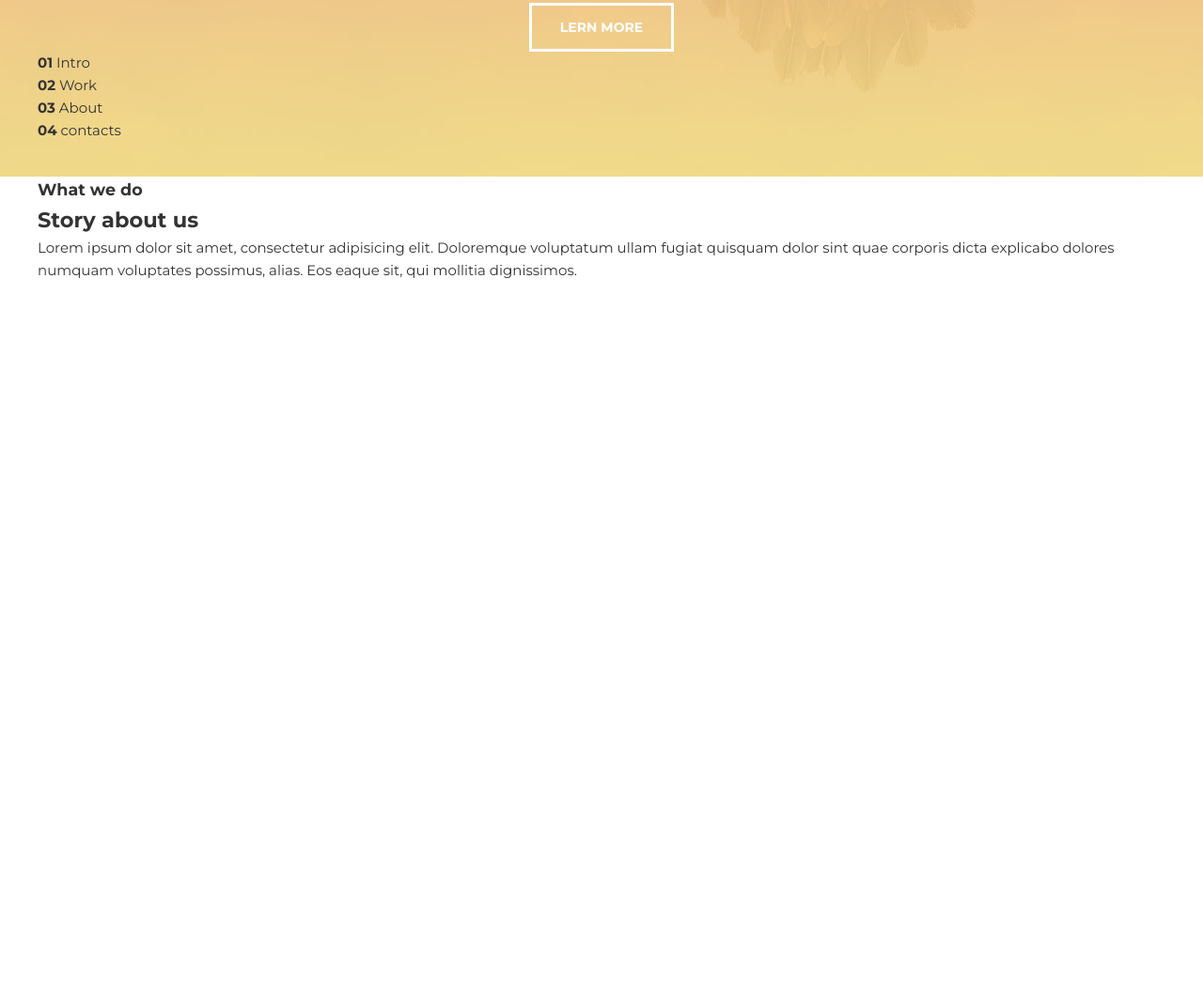
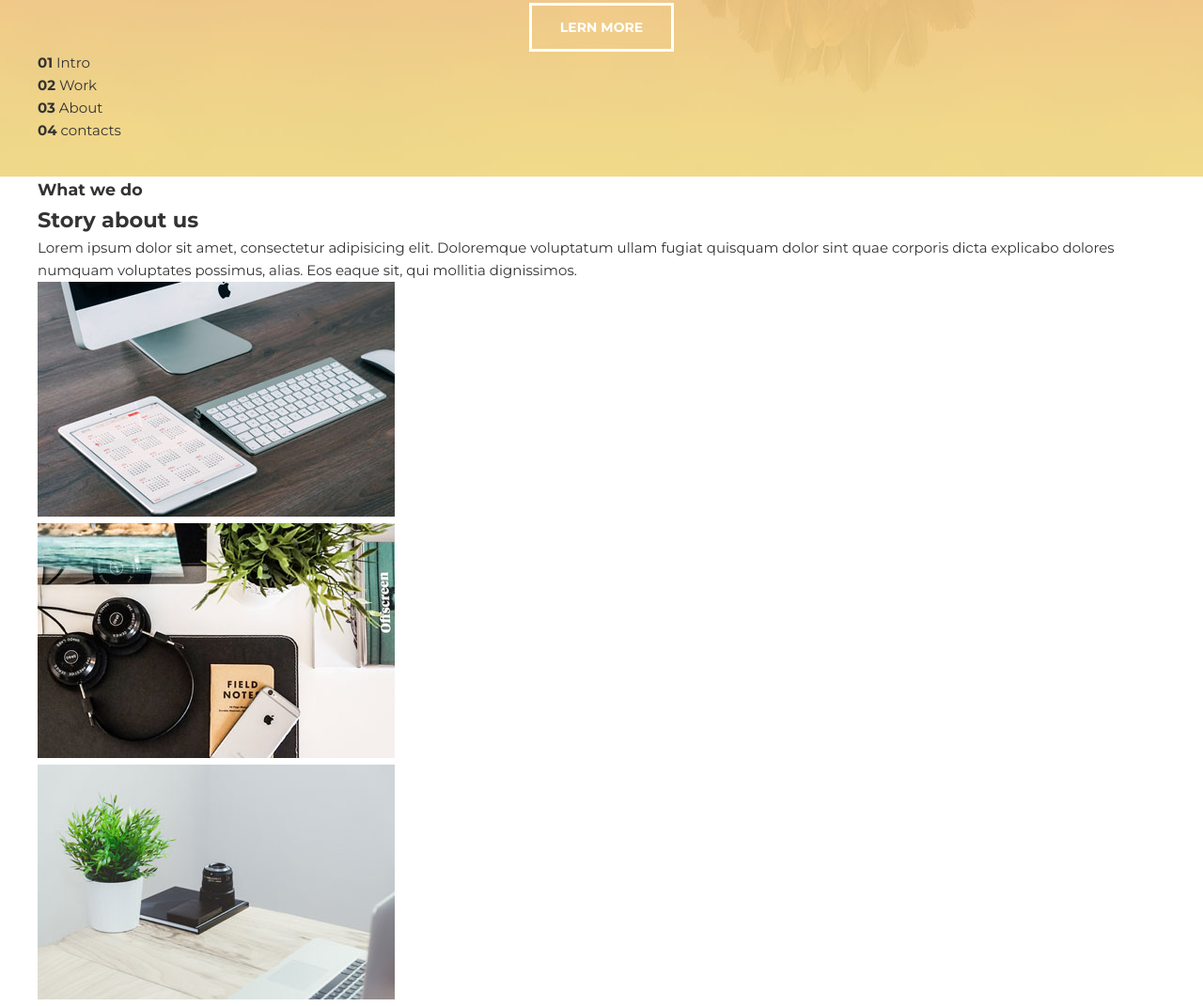
Before and after one commit to Tuataro/1stlandEx, a plain HTML site: page index.html in a window 1280 px wide. Shown: the part 612-1683 px from the top of the page at 94% size. Before the commit the page ends 984 px from the top, so only its background shows below. Drawn offline with Linux system fonts and the light colour scheme.

Commit message:
Update index.html

```diff
--- a/index.html
+++ b/index.html
@@ -78,17 +78,17 @@
 			<div class="about">
 				<div class="about__item">
 					<div class="about__img">
-						<img src="assets/images/about/1.jpg" alt="">
+						<img src="1.jpg" alt="">
 					</div>
 				</div>
 				<div class="about__item">
 					<div class="about__img">
-						<img src="assets/images/about/2.jpg" alt="">
+						<img src="2.jpg" alt="">
 					</div>
 				</div>
 				<div class="about__item">
 					<div class="about__img">
-						<img src="assets/images/about/3.jpg" alt="">
+						<img src="3.jpg" alt="">
 					</div>
 				</div>
 			</div>
```
